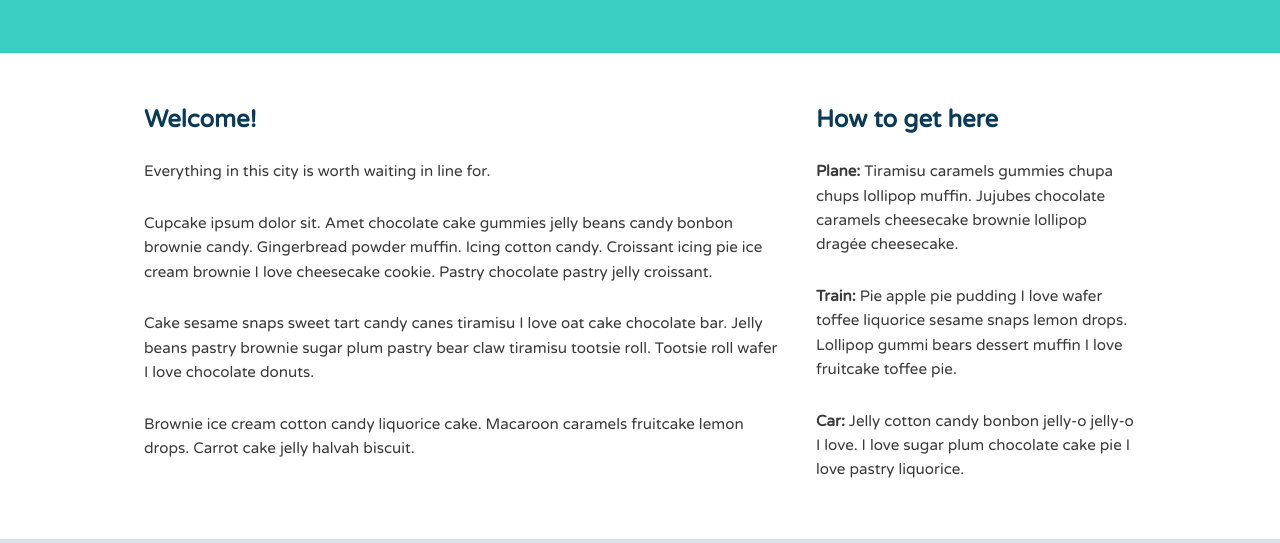
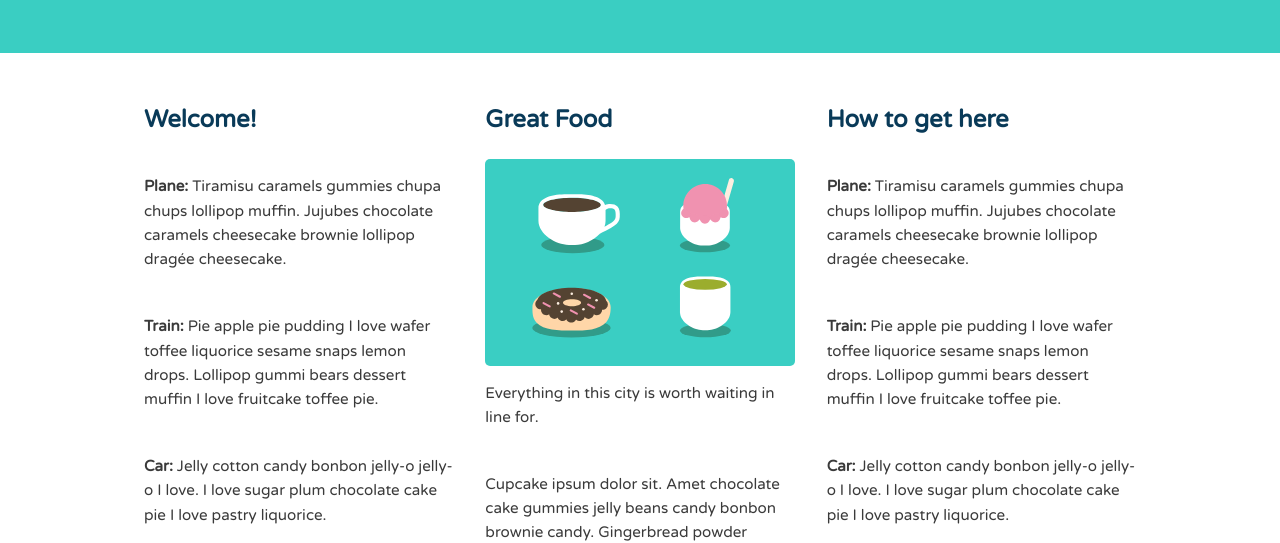
Before and after one commit to TinaBryan/Flexbox, a plain HTML site: page index.html in a window 1280 px wide. Shown: the part 427-970 px from the top of the page. Drawn offline with Linux system fonts and the light colour scheme.

Commit message:
Adding modified files

```diff
--- a/css/flexbox.css
+++ b/css/flexbox.css
@@ -5,7 +5,8 @@
 @media (min-width: 769px) {
 	.main-header,
 	.main-nav,
-	.row {
+	.row,
+	.col {
 		display: flex;
 	}
 	.main-header {
@@ -15,8 +16,21 @@
 
 	.col {
 		flex: 1;
+		flex-direction: column;
 	}
 
+	.button {
+		margin-top: auto;
+		align-self: flex-start;
+	}
+
+	.row {
+		flex-wrap: wrap;
+	}
+
+	.secondary {
+		order: -1;
+	}
 
 }
 
@@ -26,8 +40,12 @@
 		justify-content: space-between;
 	}
 
+	.col {
+		flex-basis: 0;
+	}
+
 	.primary {
-		flex: 2;
+		flex-grow: : 1.4;
 	}
 
 }
--- a/index.html
+++ b/index.html
@@ -27,7 +27,8 @@
 
 	<div class="row">
 		<div class="primary col">
-			<h2>Welcome!</h2>
+			<h2>Great Food</h2>
+			<img class="feat-img" src="img/treats.svg" alt="Drinks and eats">
 			<p>Everything in this city is worth waiting in line for.</p>
 			<p>Cupcake ipsum dolor sit. Amet chocolate cake gummies jelly beans candy bonbon brownie candy. Gingerbread powder muffin. Icing cotton candy. Croissant icing pie ice cream brownie I love cheesecake cookie. Pastry chocolate pastry jelly croissant.</p>
 			<p>Cake sesame snaps sweet tart candy canes tiramisu I love oat cake chocolate bar. Jelly beans pastry brownie sugar plum pastry bear claw tiramisu tootsie roll. Tootsie roll wafer I love chocolate donuts.</p>
@@ -35,11 +36,18 @@
 		</div><!--/.primary-->
 
 		<div class="secondary col">
+			<h2>Welcome!</h2>
+			<p><strong>Plane: </strong>Tiramisu caramels gummies chupa chups lollipop muffin. Jujubes chocolate caramels cheesecake brownie lollipop drag&#233;e cheesecake.</p>
+			<p><strong>Train: </strong>Pie apple pie pudding I love wafer toffee liquorice sesame snaps lemon drops. Lollipop gummi bears dessert muffin I love fruitcake toffee pie.</p>
+			<p><strong>Car: </strong>Jelly cotton candy bonbon jelly-o jelly-o I love. I love sugar plum chocolate cake pie I love pastry liquorice.</p>
+		</div><!--/.secondary-->
+
+		<div class="teritiary col">
 			<h2>How to get here</h2>
 			<p><strong>Plane: </strong>Tiramisu caramels gummies chupa chups lollipop muffin. Jujubes chocolate caramels cheesecake brownie lollipop drag&#233;e cheesecake.</p>
 			<p><strong>Train: </strong>Pie apple pie pudding I love wafer toffee liquorice sesame snaps lemon drops. Lollipop gummi bears dessert muffin I love fruitcake toffee pie.</p>
 			<p><strong>Car: </strong>Jelly cotton candy bonbon jelly-o jelly-o I love. I love sugar plum chocolate cake pie I love pastry liquorice.</p>
-		</div><!--/.secondary-->
+		</div><!--/.teritiary-->
 	</div>
 
 	<footer class="main-footer">
```
